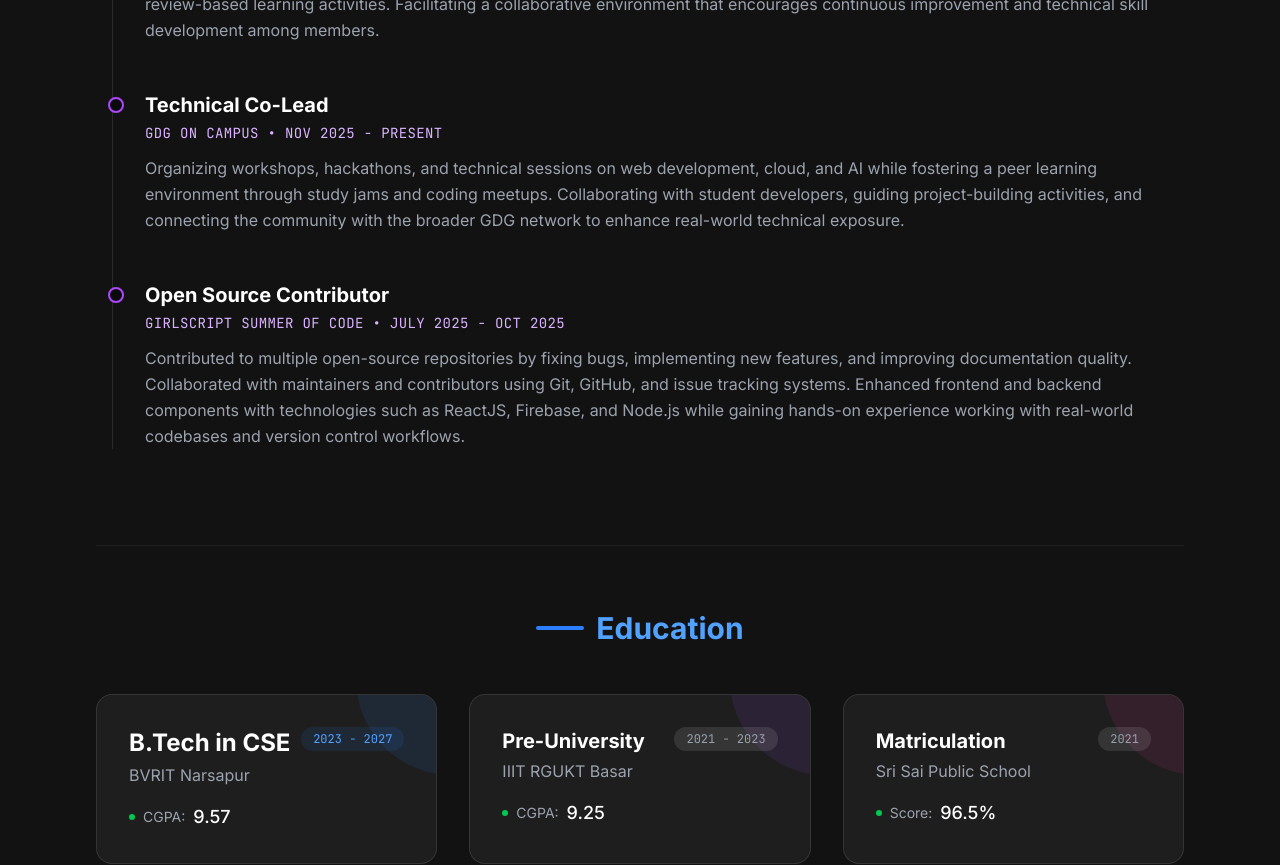
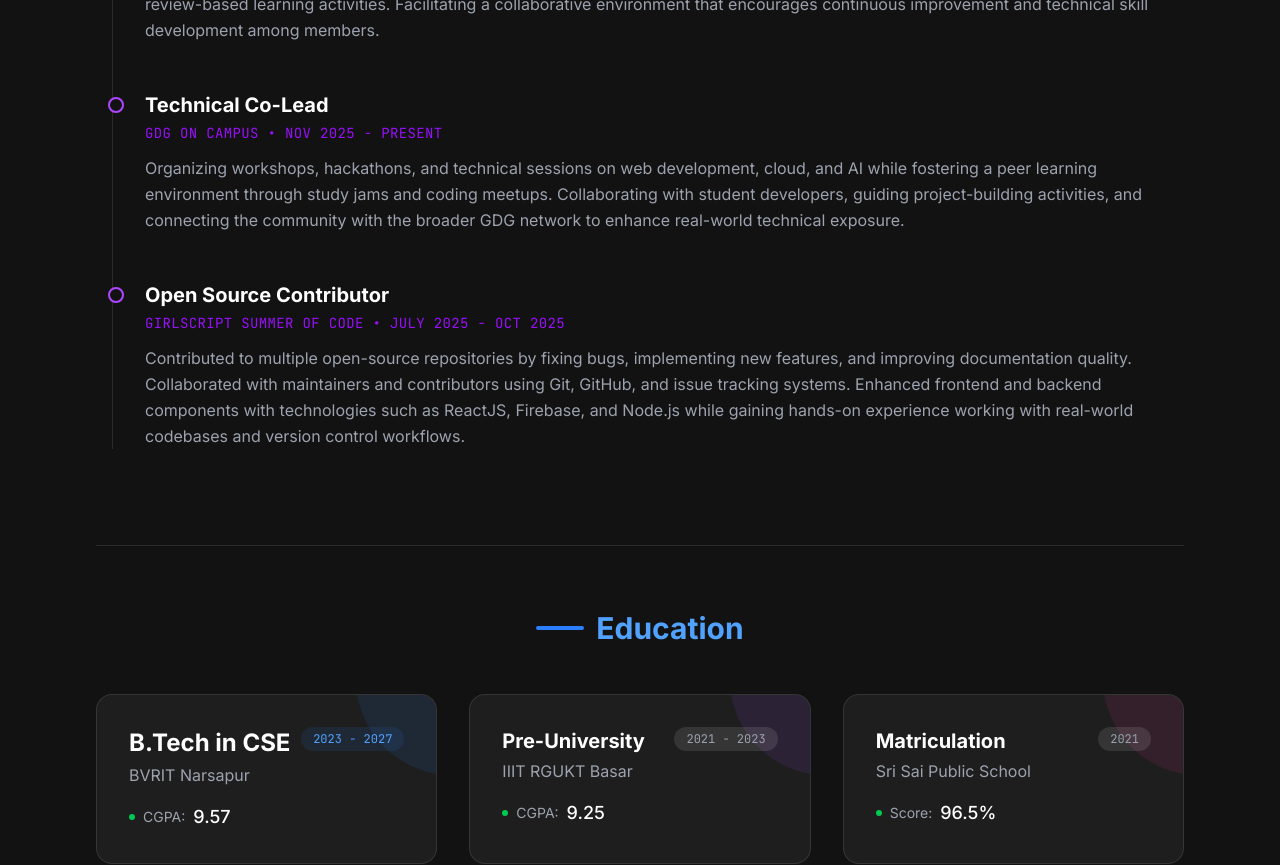
Before and after one commit to Adbhutha10/Portfolio-NextJS, a Next.js app: page / in a window 1280 px wide. Shown: the part 2760-3625 px from the top of the page. Built offline with nearby package versions, Linux system fonts and the light colour scheme; no server answers.

Commit message:
chore: fix stale SEO URL and finalize theme-aware borders

```diff
--- a/src/app/layout.tsx
+++ b/src/app/layout.tsx
@@ -28,7 +28,7 @@ export const metadata: Metadata = {
   openGraph: {
     title: "Adbhutha Beere | Portfolio",
     description: "Building scalable AI solutions and full-stack applications.",
-    url: "https://sravyachowdery.me",
+    url: "https://adbhutha.me",
     siteName: "Adbhutha Beere Portfolio",
     images: [
       {
--- a/src/components/About.tsx
+++ b/src/components/About.tsx
@@ -173,18 +173,18 @@ export default function About() {
                                 </div>
 
                                 <div className="relative group">
-                                    <span className="absolute -left-[37px] top-1.5 h-4 w-4 rounded-full border-2 border-purple-500 bg-[#0a0a0a] group-hover:bg-purple-500 transition-colors duration-300" />
+                                    <span className="absolute -left-[37px] top-1.5 h-4 w-4 rounded-full border-2 border-purple-500 bg-[var(--bg-primary)] group-hover:bg-purple-500 transition-colors duration-300" />
                                     <h4 className="text-xl font-bold text-[var(--text-primary)]">Technical Co-Lead</h4>
-                                    <p className="text-sm text-purple-300 font-mono tracking-wide mb-3 mt-1">GDG ON CAMPUS • NOV 2025 - PRESENT</p>
+                                    <p className="text-sm text-purple-600 dark:text-purple-300 font-mono tracking-wide mb-3 mt-1">GDG ON CAMPUS • NOV 2025 - PRESENT</p>
                                     <p className="text-[var(--text-secondary)] leading-relaxed">
                                         Organizing workshops, hackathons, and technical sessions on web development, cloud, and AI while fostering a peer learning environment through study jams and coding meetups. Collaborating with student developers, guiding project-building activities, and connecting the community with the broader GDG network to enhance real-world technical exposure.
                                     </p>
                                 </div>
 
                                 <div className="relative group">
-                                    <span className="absolute -left-[37px] top-1.5 h-4 w-4 rounded-full border-2 border-purple-500 bg-[#0a0a0a] group-hover:bg-purple-500 transition-colors duration-300" />
+                                    <span className="absolute -left-[37px] top-1.5 h-4 w-4 rounded-full border-2 border-purple-500 bg-[var(--bg-primary)] group-hover:bg-purple-500 transition-colors duration-300" />
                                     <h4 className="text-xl font-bold text-[var(--text-primary)]">Open Source Contributor</h4>
-                                    <p className="text-sm text-purple-300 font-mono tracking-wide mb-3 mt-1">GIRLSCRIPT SUMMER OF CODE • JULY 2025 - OCT 2025</p>
+                                    <p className="text-sm text-purple-600 dark:text-purple-300 font-mono tracking-wide mb-3 mt-1">GIRLSCRIPT SUMMER OF CODE • JULY 2025 - OCT 2025</p>
                                     <p className="text-[var(--text-secondary)] leading-relaxed">
                                         Contributed to multiple open-source repositories by fixing bugs, implementing new features, and improving documentation quality. Collaborated with maintainers and contributors using Git, GitHub, and issue tracking systems. Enhanced frontend and backend components with technologies such as ReactJS, Firebase, and Node.js while gaining hands-on experience working with real-world codebases and version control workflows.
                                     </p>
@@ -200,7 +200,7 @@ export default function About() {
                     initial={{ opacity: 0, y: 20 }}
                     whileInView={{ opacity: 1, y: 0 }}
                     viewport={{ once: true }}
-                    className="border-t border-white/5 pt-16"
+                    className="border-t border-[var(--border-primary)] pt-16"
                 >
                     <h3 className="text-3xl font-bold mb-12 text-blue-400 flex items-center gap-3 justify-center">
                         <span className="w-12 h-1 bg-blue-500 rounded-full"></span> Education
@@ -229,7 +229,7 @@ export default function About() {
                                     <h4 className="text-xl font-bold text-[var(--text-primary)]">Pre-University</h4>
                                     <p className="text-[var(--text-secondary)] mt-1">IIIT RGUKT Basar</p>
                                 </div>
-                                <span className="px-3 py-1 bg-white/10 text-gray-400 text-xs font-mono rounded-full">2021 - 2023</span>
+                                <span className="px-3 py-1 bg-[var(--border-primary)] text-[var(--text-secondary)] text-xs font-mono rounded-full">2021 - 2023</span>
                             </div>
                             <div className="flex items-center gap-2 mt-auto text-sm text-[var(--text-secondary)]">
                                 <span className="w-1.5 h-1.5 bg-green-500 rounded-full"></span>
@@ -244,7 +244,7 @@ export default function About() {
                                     <h4 className="text-xl font-bold text-[var(--text-primary)]">Matriculation</h4>
                                     <p className="text-[var(--text-secondary)] mt-1">Sri Sai Public School</p>
                                 </div>
-                                <span className="px-3 py-1 bg-white/10 text-gray-400 text-xs font-mono rounded-full">2021</span>
+                                <span className="px-3 py-1 bg-[var(--border-primary)] text-[var(--text-secondary)] text-xs font-mono rounded-full">2021</span>
                             </div>
                             <div className="flex items-center gap-2 mt-auto text-sm text-[var(--text-secondary)]">
                                 <span className="w-1.5 h-1.5 bg-green-500 rounded-full"></span>
```
